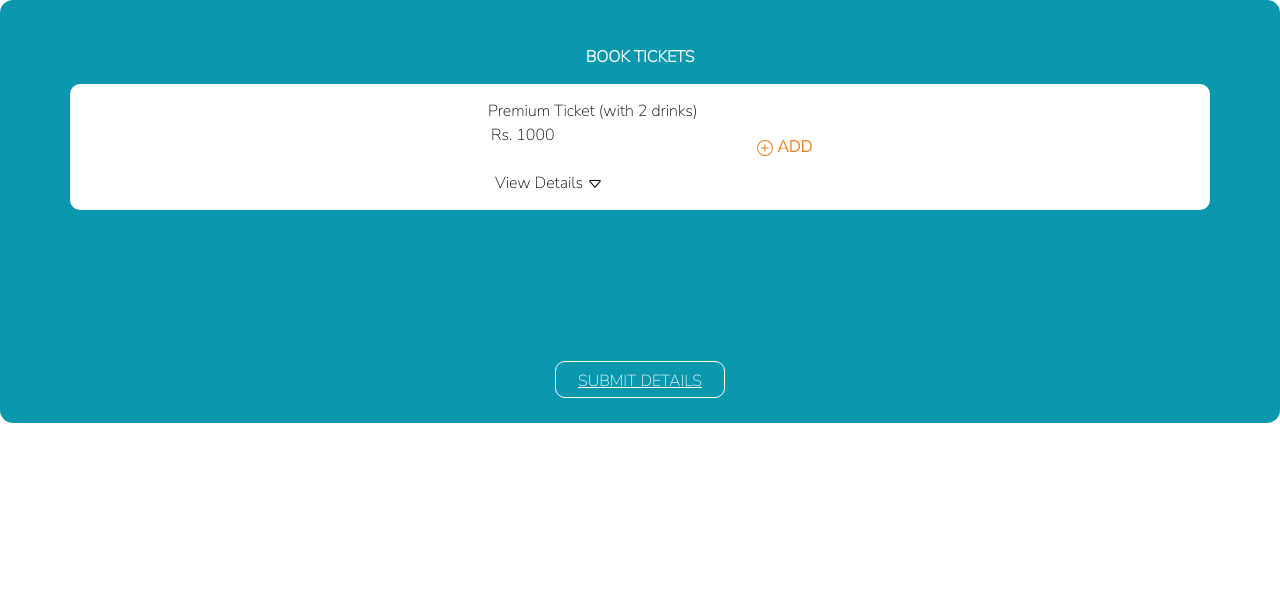
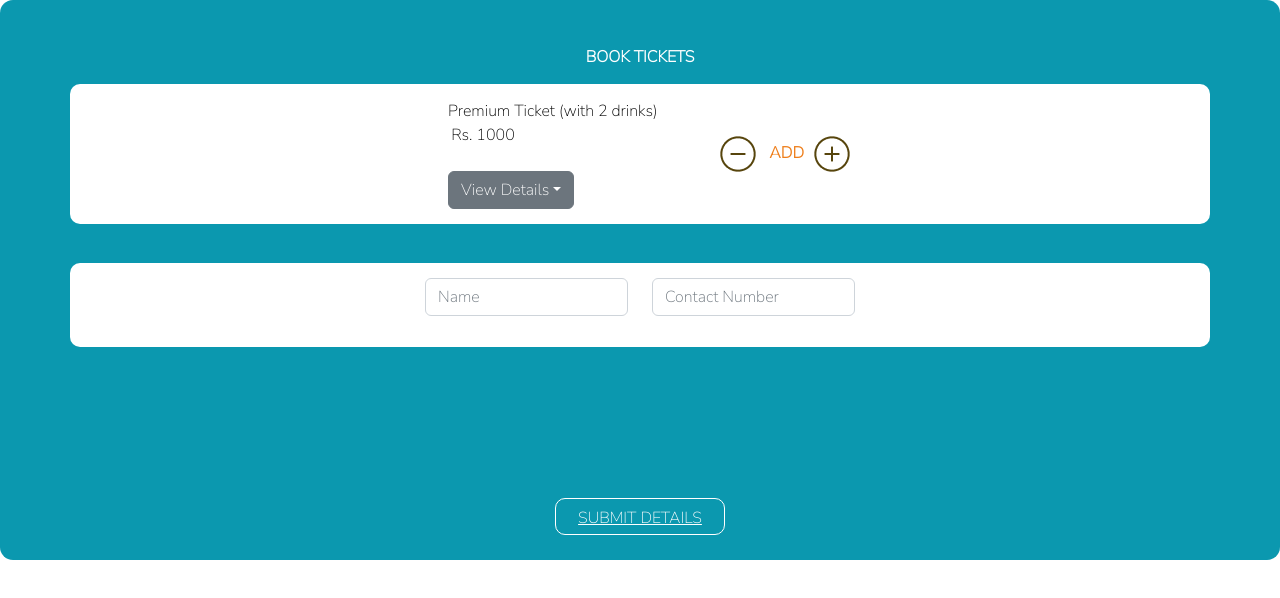
Before and after one commit to vigneshwaran9494/knocksense-event-booking, a React (Create React App) app: page /bookTickets in a window 1280 px wide. Shown: the top 598 px of the page. Built offline with nearby package versions, Linux system fonts and the light colour scheme.

Commit message:
3rd commit

```diff
--- a/src/App.css
+++ b/src/App.css
@@ -169,7 +169,6 @@
   font-family: 'Nunito Sans', sans-serif;
 }
 
-
 .checkout_submit {
   width: 170px;
   height: 37px;
--- a/src/BookTickets.js
+++ b/src/BookTickets.js
@@ -1,6 +1,12 @@
 import React from 'react'
-import { BsPlusCircle, BsCaretDown } from "react-icons/bs";
 import { NavLink } from "react-router-dom";
+import Container from 'react-bootstrap/Container';
+import Row from 'react-bootstrap/Row';
+import Col from 'react-bootstrap/Col';
+import InputGroup from 'react-bootstrap/InputGroup';
+import Dropdown from 'react-bootstrap/Dropdown';
+import DropdownButton from 'react-bootstrap/DropdownButton';
+
 
 function BookTickets() {
   return (
@@ -17,15 +23,38 @@ function BookTickets() {
               Rs. 1000
             </div><br />
             <div className="col-7">
-              View Details <BsCaretDown />
+              <DropdownButton title="View Details" variant="secondary">
+                <Dropdown.Item href="#/action-1">Action</Dropdown.Item>
+                <Dropdown.Item href="#/action-2">Another action</Dropdown.Item>
+                <Dropdown.Item href="#/action-3">Something else</Dropdown.Item>
+              </DropdownButton>
             </div>
           </div>
           <div>
             <div className="col-12 fontloader" style={{ color: "#ee7e1a", marginLeft: "40px" }}>
-              <BsPlusCircle /> <b>ADD</b>
+            <img src="./minus.png" alt="minus"/> &nbsp; <b>ADD</b> &nbsp;
+            <img src="./plus.png" alt="plus"/>
             </div>
           </div>
         </div>
+        <br />
+
+        <Container className="book-details">
+          <Row>
+            <Col>
+              <InputGroup className="mb-6">
+                <input type="text" class="form-control" id="exampleInputphoneno" name="phoneno" placeholder="Name"/>
+              </InputGroup>
+            </Col>
+
+            <Col>
+              <InputGroup className="mb-3">
+                <input type="text" class="form-control" id="exampleInputphoneno" name="phoneno" placeholder="Contact Number" />
+              </InputGroup>
+            </Col>
+          </Row>
+        </Container>
+
         <NavLink exact to="/checkout" className='bookticket_submit fontloader'>SUBMIT DETAILS</NavLink>
       </div>
     </>
--- a/src/Checkout.js
+++ b/src/Checkout.js
@@ -29,8 +29,6 @@ function Checkout() {
               </div> <br />
 
               <h6> <BsFillGeoAltFill /> Outhouse By Offline, Kanpur</h6>
-              {/* <h6> <BsFillCalendarCheckFill /> 20 Nov 2022 at 04:00 PM</h6>
-              <h6> <BsFillStopwatchFill /> 04:00 PM Onwards</h6> */}
             </Card.Body>
           </div>
         </div>
--- a/src/Homepage.js
+++ b/src/Homepage.js
@@ -75,7 +75,7 @@ function Homepage() {
                     <Card.Img className="image-container" src={imageItem.url} />
                   ))}
               </div>
-                <p>{event.description}</p>
+                <p style={{lineHeight: "25px"}}>{event.description}</p>
               <Card.Body>
                 <center>
                   <NavLink
--- a/src/Thankyoupage.js
+++ b/src/Thankyoupage.js
@@ -30,7 +30,7 @@ function Thankyoupage() {
         if (os === "Android") {
             window.location.href = "https://play.google.com/store/apps/details?id=com.knocksense&pli=1";
         } else if (os === "iOS") {
-            window.location.href = "https://apps.apple.com/in/app/knocksense-knockoff/id1539262930";
+            window.location.href = "https://apps.apple.com";
         }
         // else {
         //     window.location.href = "/";
@@ -56,8 +56,6 @@ function Thankyoupage() {
 
                     <button onClick={DetectAndServe}
                         type="button" className="btn fontloader" style={{ backgroundColor: "#ee7e1a", marginTop: "20px", color: "white" }}><b>DOWNLOAD NOW</b></button >
-
-
                 </div>
 
                 <div className="container">
--- a/src/index.js
+++ b/src/index.js
@@ -4,7 +4,6 @@ import 'bootstrap/dist/js/bootstrap.bundle.min';
 import ReactDOM from 'react-dom/client';
 import './index.css';
 import App from './App';
-// import ReactDOM from 'react-dom';
 import reportWebVitals from './reportWebVitals';
 
 const root = ReactDOM.createRoot(document.getElementById('root'));
```
Also changed, not shown: public/minus.png (added), public/plus.png (added).
